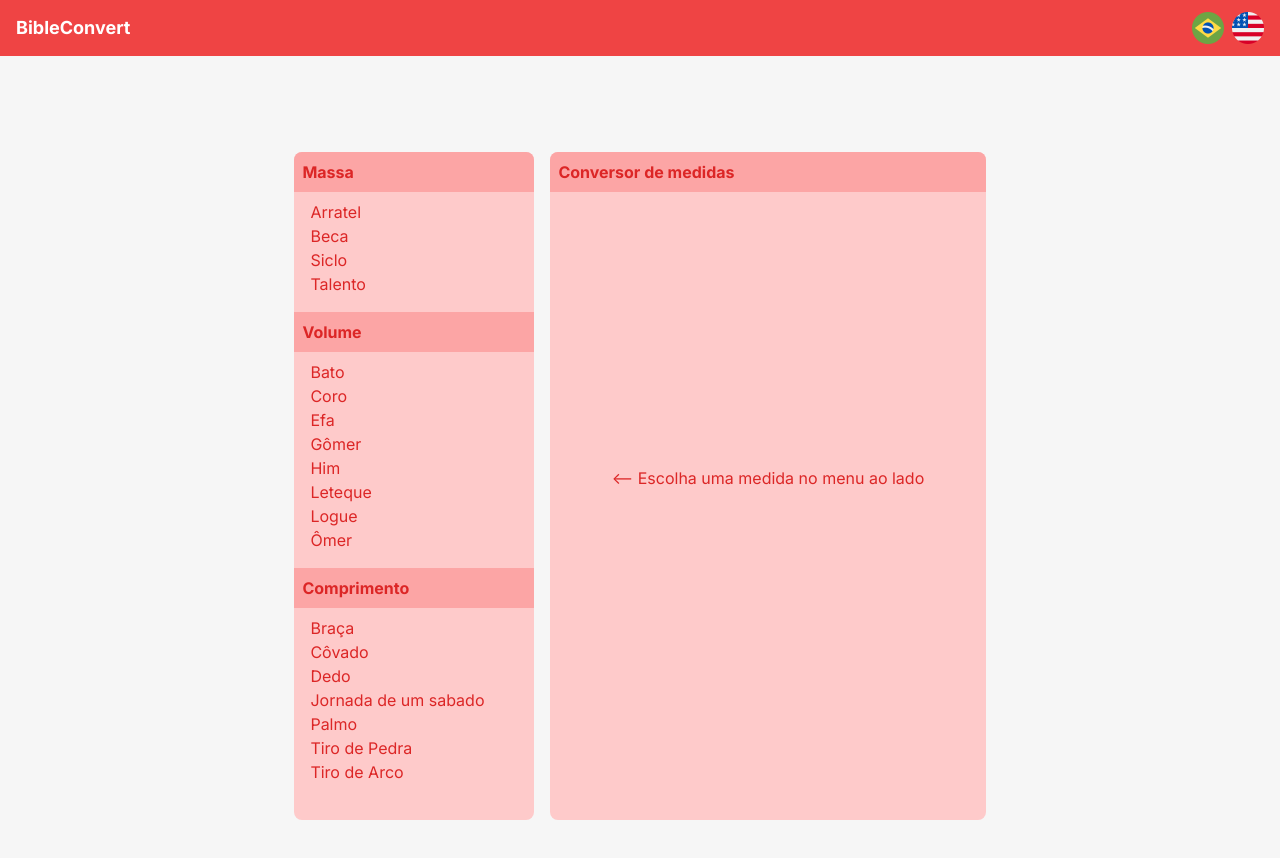
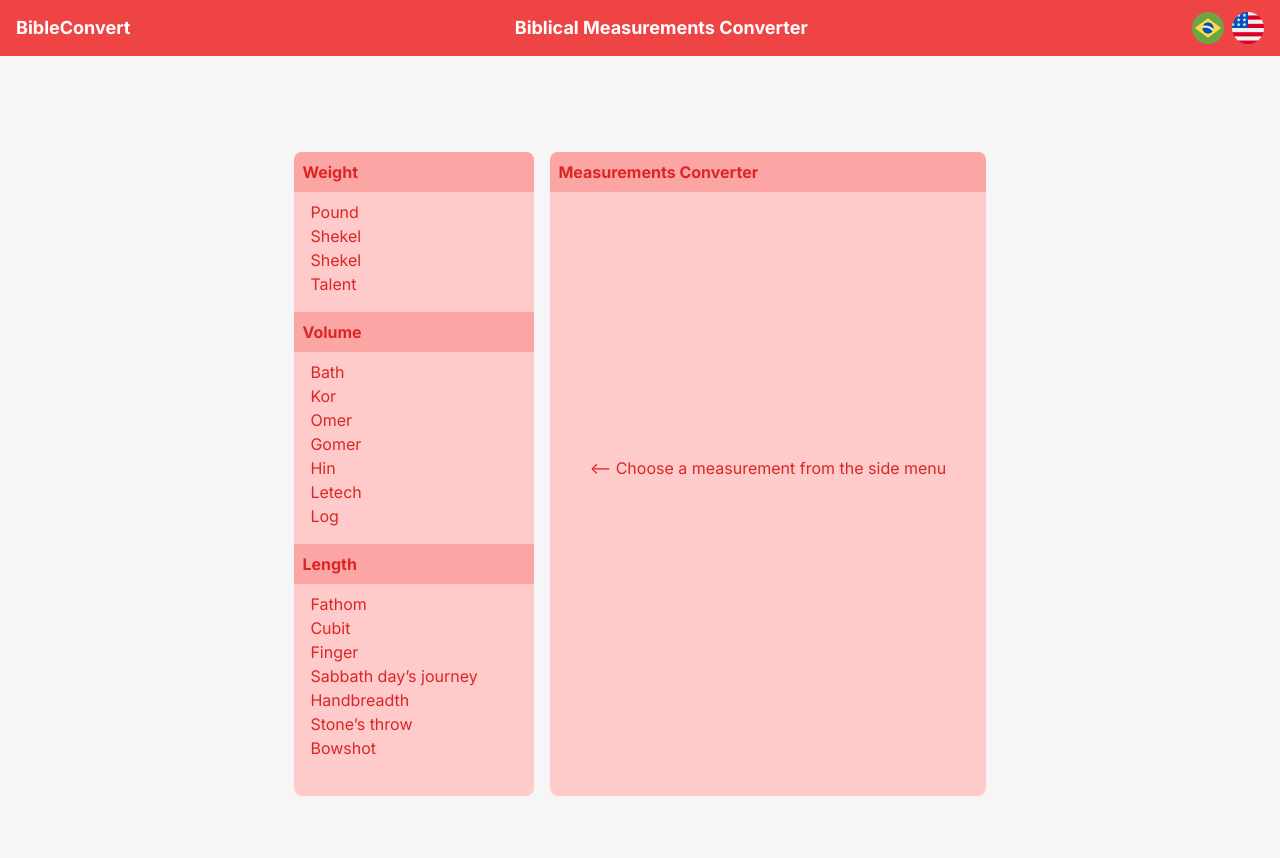
Before and after one commit to brunnogpcosta/bible-convert, a Next.js app: page / in a window 1280 px wide. Shown: the top 858 px of the page. Built offline with nearby package versions, Linux system fonts and the light colour scheme.

Commit message:
i18n implemented

```diff
--- a/package.json
+++ b/package.json
@@ -17,6 +17,8 @@
     "autoprefixer": "10.4.14",
     "eslint": "8.45.0",
     "eslint-config-next": "13.4.12",
+    "i18next": "^23.3.0",
+    "i18next-browser-languagedetector": "^7.1.0",
     "next": "13.4.12",
     "postcss": "8.4.27",
     "react": "18.2.0",
--- a/src/app/components/Converter/index.tsx
+++ b/src/app/components/Converter/index.tsx
@@ -1,22 +1,35 @@
 /* ./components/Converter.tsx */
 
+import { i18n } from '@/app/translate/i18n';
 import React from 'react';
 
 interface IConverter {
     itemSelected: string
 }
 
+// base always gramos
+const config = [
+    {
+        key: 'Arratel',
+        value: 571.2,
+    }
+]
+
 
 const Converter: React.FC<IConverter> = ({ itemSelected }) => {
+    const capitalizeFirstLetter = (str: string) => {
+        return str.charAt(0).toUpperCase() + str.slice(1);
+    }
+
     return (
         <>
             {itemSelected ?
                 <div className="w-2/5 bg-red-200 rounded-lg text-red-600 ">
-                    <h2 className="font-bold mb-2 p-2 bg-red-300 rounded-t-lg rounded-t-r">{itemSelected}</h2>
+                    <h2 className="font-bold mb-2 p-2 bg-red-300 rounded-t-lg rounded-t-r">{capitalizeFirstLetter(i18n.t('units.' + itemSelected))}</h2>
 
                     <div className="p-4">
                         <div className="mb-4">
-                            <label className="block text-sm font-medium mb-1">Valor a ser convertido</label>
+                            <label className="block text-sm font-medium mb-1">{i18n.t('labels.converter.value')}</label>
                             <input
                                 type="number"
                                 className="block w-full p-2 border rounded focus:ring focus:ring-red-600 focus:outline-none"
@@ -24,7 +37,7 @@ const Converter: React.FC<IConverter> = ({ itemSelected }) => {
                             />
                         </div>
                         <div className="mb-4">
-                            <label className="block text-sm font-medium mb-1">Unidade de medida</label>
+                            <label className="block text-sm font-medium mb-1">{i18n.t('labels.converter.unity')}</label>
                             <select
                                 className="block w-full p-2 border rounded focus:ring focus:ring-red-600 focus:outline-none"
                             >
@@ -34,7 +47,7 @@ const Converter: React.FC<IConverter> = ({ itemSelected }) => {
                             </select>
                         </div>
                         <div className="mb-4">
-                            <label className="block text-sm font-medium mb-1">Resposta</label>
+                            <label className="block text-sm font-medium mb-1">{i18n.t('labels.converter.result')}</label>
                             <input
                                 type="text"
                                 readOnly
@@ -43,7 +56,7 @@ const Converter: React.FC<IConverter> = ({ itemSelected }) => {
                             />
                         </div>
                     </div>
-                    <h2 className="font-bold mb-2 p-2 bg-red-300">Passagens bíblicas referências</h2>
+                    <h2 className="font-bold mb-2 p-2 bg-red-300">{i18n.t('titles.converter.last')}</h2>
                     <ul className="p-4">
                         <li>Passagem 1</li>
                         <li>Passagem 2</li>
@@ -51,10 +64,10 @@ const Converter: React.FC<IConverter> = ({ itemSelected }) => {
                     </ul>
                 </div> :
                 <div className="w-2/5 bg-red-200 rounded-lg text-red-600 ">
-                    <h2 className="font-bold mb-2 p-2 bg-red-300 rounded-t-lg rounded-t-r">Conversor de medidas</h2>
+                    <h2 className="font-bold mb-2 p-2 bg-red-300 rounded-t-lg rounded-t-r">{i18n.t('titles.converter.first')}</h2>
 
-                    <div className="p-4 flex h-5/6 justify-center items-center">
-                        <h2 className="">{'<--'} Escolha uma medida no menu ao lado</h2>
+                    <div className="p-4 flex h-5/6 justify-center items-center text-center">
+                        <h2 className="">{'<--'} {i18n.t('titles.converter.select')}</h2>
                     </div>
                 </div>
             }
--- a/src/app/components/Header/index.tsx
+++ b/src/app/components/Header/index.tsx
@@ -1,6 +1,12 @@
 import React from 'react';
+import {i18n} from '../../translate/i18n'
 
-const Header: React.FC = () => {
+interface IHeader {
+  languageSelected?: string;
+  handleLanguageSelected: (item: string) => void;
+}
+
+const Header: React.FC<IHeader> = ({handleLanguageSelected, languageSelected}) => {
   return (
     <header className="flex items-center justify-between bg-red-500 px-4 py-3">
       {/* Logo
@@ -13,15 +19,19 @@ const Header: React.FC = () => {
         BibleConvert
       </div>
 
+      <div className="text-white text-lg font-bold">
+        {i18n.t('titles.app')}
+      </div>
+
       {/* Botões de bandeira */
       /*<a href="https://www.flaticon.com/free-icons/brazil" title="brazil icons">Brazil icons created by Freepik - Flaticon</a>*/
       /*<a href="https://www.flaticon.com/free-icons/usa" title="usa icons">Usa icons created by GeekClick - Flaticon</a>*/
       }
       <div className="flex space-x-2">
-        <button>
+        <button onClick={()=>handleLanguageSelected('pt-BR')}  className={languageSelected === 'pt' ? 'border border-white rounded-3xl' : ''}>
           <img src="../../brazil.png" alt="Bandeira Brasil" className="w-8 h-8" />
         </button>
-        <button>
+        <button onClick={()=>handleLanguageSelected('en')}  className={languageSelected === 'en' ? 'border border-white rounded-3xl' : ''}>
           <img src="../../usa.png" alt="Bandeira EUA" className="w-8 h-8" />
         </button>
       </div>
--- a/src/app/components/SlidebarMenu/index.tsx
+++ b/src/app/components/SlidebarMenu/index.tsx
@@ -1,4 +1,5 @@
 "use client"
+import { i18n } from '@/app/translate/i18n';
 import React, { useState } from 'react';
 
 
@@ -9,30 +10,35 @@ interface ISidebarMenu {
 
 const data = [
   {
-    type: 'Massa',
-    keys: ['Arratel', 'Beca', 'Siclo', 'Talento']
+    type: 'weight',
+    keys: ['pound', 'scholarship', 'shekel', 'talent']
   },
   {
-    type: 'Volume',
-    keys: ['Bato', 'Coro', 'Efa', 'Gômer', 'Him', 'Leteque', 'Logue', 'Ômer']
+    type: 'volume',
+    keys: ['bath', 'kor', 'omer', 'gomer', 'hin', 'letech', 'log']
   },
   {
-    type: 'Comprimento',
-    keys: ['Braça', 'Côvado', 'Dedo', 'Jornada de um sabado', 'Palmo', 'Tiro de Pedra', 'Tiro de Arco']
+    type: 'length',
+    keys: ['fathom', 'cubit', 'finger', 'sabbath', 'handbreadth', 'stonesThrow', 'bowshot']
   },
 ];
 
 data.sort
 
 const SidebarMenu: React.FC<ISidebarMenu> = ({ itemSelected, handleItemSelected }) => {
+  const capitalizeFirstLetter = (str: string) => {
+    return str.charAt(0).toUpperCase() + str.slice(1);
+  }
+
+
   return (
     <nav className="w-60 text-red-600 bg-red-200 rounded-lg pb-5 mr-4">
       {data.map((category, index) => (
         <div className="mb-4" key={index}>
           {index === 0 ? <div className="font-bold mb-2 p-2 bg-red-300 rounded-t-lg rounded-t-r">
-            {category.type}
+            {capitalizeFirstLetter(i18n.t('titles.measurements.' + category.type))}
           </div> : <div className="font-bold mb-2 p-2 bg-red-300">
-            {category.type}
+            {capitalizeFirstLetter(i18n.t('titles.measurements.' + category.type))}
           </div>}
           <ul className="ml-4">
             {category.keys.map((key, keyIndex) => (
@@ -41,7 +47,7 @@ const SidebarMenu: React.FC<ISidebarMenu> = ({ itemSelected, handleItemSelected
                 key={keyIndex}
                 onClick={() => handleItemSelected(key)}
               >
-                {key}
+                {capitalizeFirstLetter(i18n.t('units.' + key))}
               </li>
             ))}
           </ul>
--- a/src/app/page.tsx
+++ b/src/app/page.tsx
@@ -1,24 +1,31 @@
 "use client"
-
-import Image from 'next/image'
 import Header from './components/Header'
 
 import SidebarMenu from './components/SlidebarMenu'
 import Converter from './components/Converter'
 import { useState } from 'react';
+import { i18n } from './translate/i18n';
 
 export default function Home() {
   const [itemSelected, setItemSelected] = useState('');
+  const [languageSelected, setLanguageSelected] = useState(i18n.language);
 
   const handleItemSelected = (item: string) => {
     setItemSelected(item);
   };
+
+  const handleLanguageSelected = (item: string) => {
+    setLanguageSelected(item);
+    i18n.changeLanguage(item)
+  };
+
+
   return (
     <>
-      <Header />
+      <Header handleLanguageSelected={handleLanguageSelected} />
       <main className="flex min-h-screen flex-row justify-center p-24">
-        <SidebarMenu itemSelected={itemSelected} handleItemSelected={handleItemSelected}/>
-        <Converter itemSelected={itemSelected}/>
+        <SidebarMenu itemSelected={itemSelected} handleItemSelected={handleItemSelected} />
+        <Converter itemSelected={itemSelected} />
       </main>
     </>
   )
--- /dev/null
+++ b/src/app/translate/i18n.ts
@@ -0,0 +1,14 @@
+import i18n from "i18next";
+import LanguageDetector from 'i18next-browser-languagedetector'
+
+import { messages} from './languages'
+
+i18n.use(LanguageDetector).init({
+    debug: false,
+    defaultNS: ['translations'],
+    fallbackLng: 'pt', // Corrected property name
+    ns: ['translations'],
+    resources: messages // Corrected property name
+})
+
+export { i18n }
--- /dev/null
+++ b/src/app/translate/languages/en.ts
@@ -0,0 +1,53 @@
+const messages = {
+    en: {
+        translations: {
+            titles: {
+                app: 'Biblical Measurements Converter',
+                measurements: {
+                    weight: 'weight',
+                    volume: 'volume',
+                    length: 'length'
+                },
+                converter: {
+                    first: 'Measurements Converter',
+                    select: 'Choose a measurement from the side menu',
+                    last: 'Biblical Reference Passages'
+                }
+            },
+            labels: {
+                converter: {
+                    value: 'Value to be converted',
+                    unity: 'Unit of measurement',
+                    result: 'Result'
+                }
+            },
+            units: {
+                weight: 'weight',
+                pound: 'pound',
+                scholarship: 'shekel',
+                shekel: 'shekel',
+                talent: 'talent',
+                volume: 'volume',
+                bath: 'bath',
+                kor: 'kor',
+                omer: 'omer',
+                gomer: 'gomer',
+                hin: 'hin',
+                letech: 'letech',
+                log: 'log',
+                handbreadth: 'handbreadth',
+                stonesThrow: 'stone’s throw',
+                bowshot: 'bowshot',
+                length: 'length',
+                fathom: 'fathom',
+                cubit: 'cubit',
+                finger: 'finger',
+                sabbath: 'sabbath day’s journey'
+
+            }
+        }
+    }
+}
+
+
+export { messages }
--- /dev/null
+++ b/src/app/translate/languages/index.ts
@@ -0,0 +1,9 @@
+import { messages as portugueseMessages } from './pt'
+import { messages as englishMessages } from './en'
+
+const messages = {
+    ...portugueseMessages,
+    ...englishMessages
+}
+
+export {messages}
--- /dev/null
+++ b/src/app/translate/languages/pt.ts
@@ -0,0 +1,52 @@
+const messages = {
+    pt: {
+        translations: {
+            titles: {
+                app: 'Conversor de medidas bíblicas',
+                measurements: {
+                    weight: 'massa',
+                    volume: 'volume',
+                    length: 'comprimento'
+                },
+                converter: {
+                    first: 'Conversor de medidas',
+                    select: 'Escolha uma medida no menu ao lado',
+                    last: 'Passagens bíblicas referências'
+                }
+            },
+            labels: {
+                converter: {
+                    value: 'Valor a ser convertido',
+                    unity: 'Unidade de medida',
+                    result: 'Resposta'
+                }
+            },
+            units: {
+                weight: 'massa',
+                pound: 'arratel',
+                scholarship: 'beca',
+                shekel: 'siclo',
+                talent: 'talento',
+                volume: 'volume',
+                bath: 'bato',
+                kor: 'coro',
+                omer: 'efa',
+                gomer: 'gômer',
+                hin: 'him',
+                letech: 'leteque',
+                log: 'logue',
+                handbreadth: 'palmo',
+                stonesThrow: 'tiro de pedra',
+                bowshot: 'tiro de arco',
+                length: 'comprimento',
+                fathom: 'braça',
+                cubit: 'côvado',
+                finger: 'dedo',
+                sabbath: 'jornada de um sábado'
+
+            }
+        }
+    }
+}
+
+export { messages }
```
Also changed, not shown: 1 other file (tests, documents, lock files or other folders).
